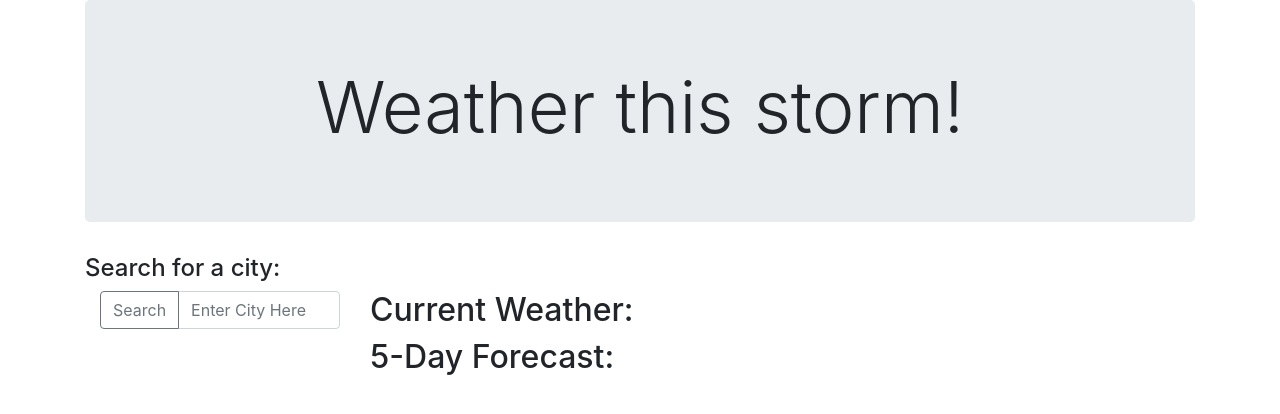
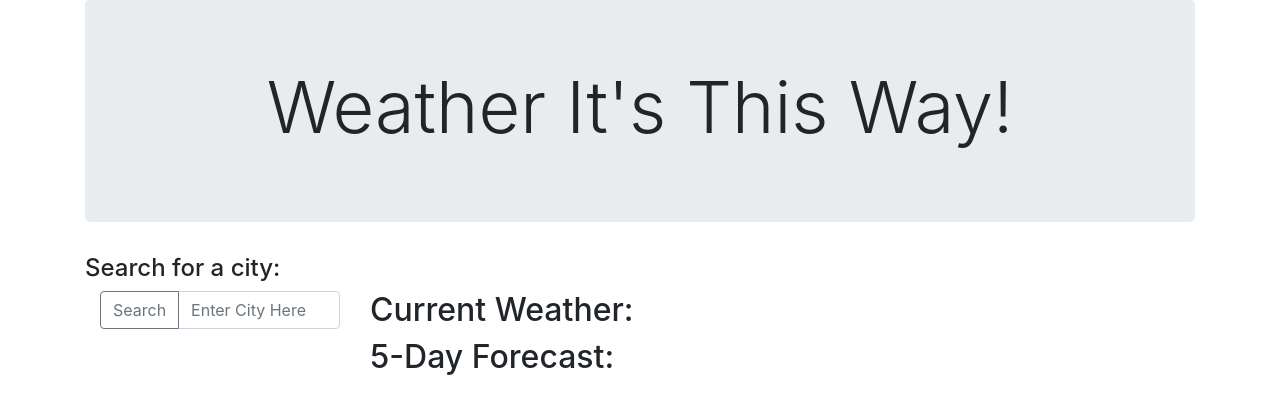
Before and after one commit to ashleybostrom/itsweather, a plain HTML site: page index.html in a window 1280 px wide. Drawn offline with nearby package versions, Linux system fonts and the light colour scheme.

Commit message:
updated display to go with theme

```diff
--- a/index.html
+++ b/index.html
@@ -16,7 +16,7 @@
 
     <div class="container">
         <div class="jumbotron text-center">
-            <h1 class="display-3">Weather this storm!</h1>
+            <h1 class="display-3">Weather It's This Way!</h1>
         </div>
         <h4>Search for a city:</h4>
         <div class="row container">
```
